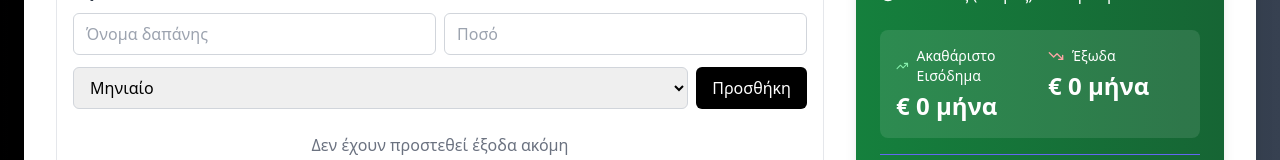
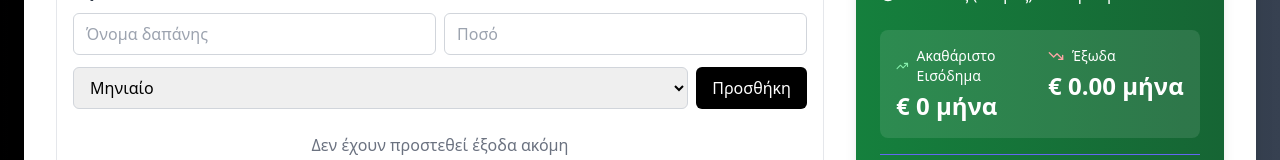
Before and after one commit to alik3dav/padel_club_income_calculator, a React (Vite) app: page / in a window 1280 px wide. Shown: the part 246-406 px from the top of the page. Built offline with nearby package versions, Linux system fonts and the light colour scheme.

Commit message:
Important Calculation Fixes

```diff
--- a/src/App.tsx
+++ b/src/App.tsx
@@ -1,4 +1,4 @@
-import React, { useState, useEffect } from 'react';
+import { useState, useEffect } from 'react';
 import { Calculator } from 'lucide-react';
 import { InputField } from './components/InputField';
 import { IncomeDisplay } from './components/IncomeDisplay';
--- a/src/components/ExpensesManager.tsx
+++ b/src/components/ExpensesManager.tsx
@@ -1,5 +1,5 @@
 import React from 'react';
-import { DollarSign, Trash2 } from 'lucide-react';
+import { Trash2 } from 'lucide-react';
 
 export interface Expense {
   id: string;
--- a/src/components/IncomeDisplay.tsx
+++ b/src/components/IncomeDisplay.tsx
@@ -31,7 +31,7 @@ export function IncomeDisplay({ income, schedule, expenses }: IncomeDisplayProps
   const calculateTotalExpenses = () => {
     return expenses.reduce((total, expense) => {
       if (expense.frequency === 'Μηνιαίο') {
-        return total + (expense.amount * 12);
+        return total + (expense.amount) * 12;
       }
       return total + expense.amount;
     }, 0);
@@ -39,17 +39,18 @@ export function IncomeDisplay({ income, schedule, expenses }: IncomeDisplayProps
 
   const calculateMonthlyExpenses = () => {
     return expenses.reduce((total, expense) => {
-      if (expense.frequency === 'Ετήσιο') {
-        return total + (expense.amount / 12);
+      if (expense.frequency === 'Μηνιαίο') {
+        return total + expense.amount;
       }
-      return total + expense.amount;
-    }, 0);
+      return total + expense.amount / 12;
+    }, 0).toFixed(2);
   };
+
 
   const yearlyExpenses = calculateTotalExpenses();
   const monthlyExpenses = calculateMonthlyExpenses();
-  const weeklyExpenses = monthlyExpenses / 4.33;
-  const dailyExpenses = weeklyExpenses / 7;
+  const weeklyExpenses = ( monthlyExpenses / 4.33 ).toFixed(2);
+  const dailyExpenses = ( weeklyExpenses / 7 ).toFixed(2);
 
   const netIncome = {
     daily: income.daily - dailyExpenses,
```
